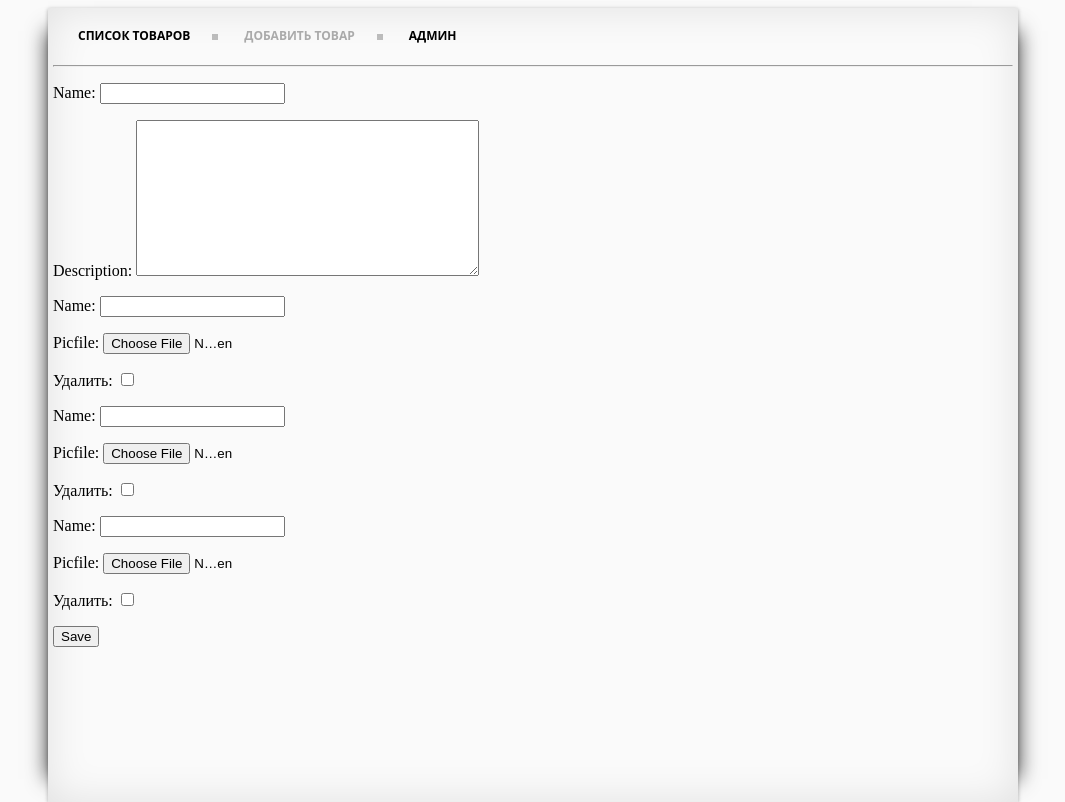
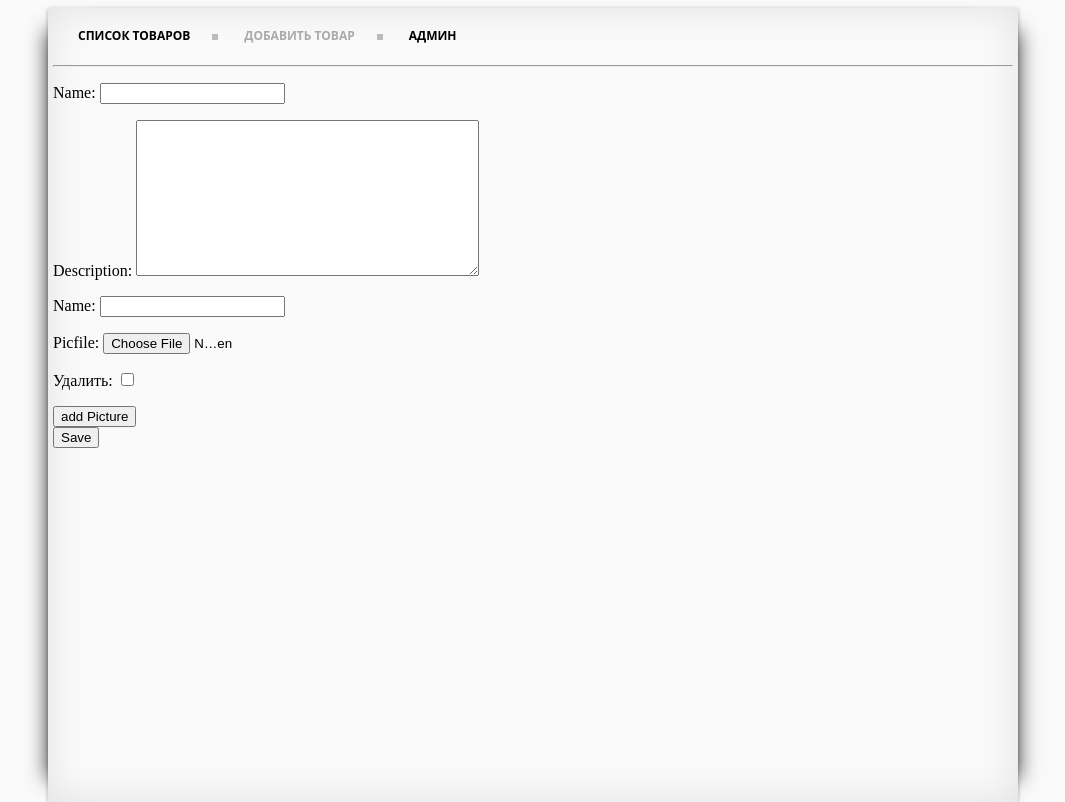
Before and after one commit to alderkien/testshop, a Django app: page /create/ in a window 1280 px wide. Shown: the whole page, without its empty margins (112-1177 px from the left). Run offline with Django 3.2, Linux system fonts and the light colour scheme; some libraries are stand-ins or nearby versions.

Commit message:
some ref

```diff
--- a/files/static/js/uploadfiles.js
+++ b/files/static/js/uploadfiles.js
@@ -29,6 +29,11 @@ function init(){
         });
 	});
 
+    $(document).on('click','#add_more',function() {
+        var form_idx = $('#id_pics-TOTAL_FORMS').val();
+        $('#form_set').append($('#empty_form').html().replace(/__prefix__/g, form_idx));
+        $('#id_pics-TOTAL_FORMS').val(parseInt(form_idx) + 1);
+    });
 }
 
 $(document).ready(init());
--- a/shop/forms.py
+++ b/shop/forms.py
@@ -1,14 +1,10 @@
 from django import forms
 from django.forms.models import inlineformset_factory
-from django.core.files import File
-from django.forms import ImageField
 from .models import Product,Picture
 from .validators import *
-from .storages import TmpStorage
-from django.core.files.images import ImageFile
+from .storages import TmpStorage,PicsStorage
 import shutil
 import pdb
-
 
 class PictureForm(forms.ModelForm):
 	picfile_str=forms.CharField(widget = forms.HiddenInput(), required = False)
@@ -24,9 +20,11 @@ class PictureForm(forms.ModelForm):
 			raise forms.ValidationError('Хоть как-то картинка должна передаться')
 		elif picfile_str:
 			ts=TmpStorage()
-			fl=ts.path(picfile_str)
-			shutil.move(fl,os.path.join(settings.MEDIA_ROOT+'pics/',picfile_str))
-			self.cleaned_data['picfile']='pics/'+picfile_str
+			ps=PicsStorage()
+			#pdb.set_trace()
+			picfile=ps.save(picfile_str,ts.open(picfile_str))
+			ts.delete(picfile_str)
+			self.cleaned_data['picfile']=picfile
 
 		return self.cleaned_data
 
@@ -37,4 +35,4 @@ class PictureForm(forms.ModelForm):
 		model = Picture
 		fields = ['name', 'picfile', 'product','picfile_str']
 
-ProductWithPicFormSet = inlineformset_factory(Product, Picture,form=PictureForm,fields=['name', 'picfile', 'product','picfile_str'])
+ProductWithPicFormSet = inlineformset_factory(Product, Picture,form=PictureForm,fields=['name', 'picfile', 'product','picfile_str'],extra=1)
--- a/shop/models.py
+++ b/shop/models.py
@@ -2,14 +2,14 @@ from django.db import models
 from django.conf import settings
 from django.core.files.storage import FileSystemStorage
 from .validators import *
-from django.db.models.signals import pre_save, pre_delete
+from django.db.models.signals import pre_delete
 from django.dispatch import receiver
 import pdb
 # Create your models here.
 
 
 
-from .storages import AjaxTmpPreloadStorage
+from .storages import PicsStorage
 
 
 class Product(models.Model):
@@ -24,7 +24,7 @@ class Product(models.Model):
 
 class Picture(models.Model):
 	name=models.CharField(max_length=100,blank=True)
-	picfile=models.ImageField(upload_to='pics',storage=FileSystemStorage(),blank=True)
+	picfile=models.ImageField(storage=PicsStorage(),blank=True)
 	product = models.ForeignKey(
 				'Product',
 				on_delete=models.CASCADE,
@@ -35,6 +35,6 @@ class Picture(models.Model):
 
 
 
-@receiver(pre_save, sender=Picture)
+@receiver(pre_delete, sender=Picture)
 def my_handler(sender,instance,**kwargs):
-	pass
+	instance.picfile.delete()
--- a/shop/templates/shop/product_form.html
+++ b/shop/templates/shop/product_form.html
@@ -6,7 +6,14 @@
 <form action="" method="post" enctype="multipart/form-data">
 	{% csrf_token %}
     {{ form.as_p }}
-    {{ pics.as_p }}
+    <div id="form_set">
+    	{{ pics.as_p }}
+	</div>
+	<input type="button" value="add Picture" id="add_more"><br>
     <input type="submit" value="Save" />
 </form>
+
+<div id="empty_form" style="display:none">
+        {{ pics.empty_form.as_p }}
+</div>
 {% endblock%}
--- a/shop/views.py
+++ b/shop/views.py
@@ -18,17 +18,27 @@ from .models import *
 
 
 
-class AjaxableResponseMixin(object):
+def index(request):
+	return render(request, 'testshop/site.html',)
+
+
+class ImgPreloadMixin(object):
 	def render_to_json_response(self, context, **response_kwargs):
 		data = json.dumps(context)
 		response_kwargs['content_type'] = 'application/json'
 		return HttpResponse(data, **response_kwargs)
 
-
-def index(request):
-	return render(request, 'testshop/site.html',)
-
-
+	def ajaxImgLoad(self, request, *args, **kwargs):
+		myfile = request.FILES['img']
+		fs = TmpStorage()
+		filename = fs.save(myfile.name, myfile)
+		uploaded_file_url = fs.url(filename)
+		context_dict = {
+			'result': 'ok',
+			'path':fs.url(''),
+			'tmpfile': filename,
+		}
+		return self.render_to_json_response(context_dict)
 
 
 class Products(ListView):
@@ -38,7 +48,7 @@ class Products(ListView):
 	def get_queryset(self):
 		return Product.objects.prefetch_related('pics').all()
 
-class ProductCreate(CreateView,AjaxableResponseMixin):
+class ProductCreate(CreateView,ImgPreloadMixin):
 
 	model = Product
 	fields = ['name','description']
@@ -46,56 +56,22 @@ class ProductCreate(CreateView,AjaxableResponseMixin):
 
 	def post(self, request, *args, **kwargs):
 		if (self.request.is_ajax()):
-			files = request.FILES
-			myfile = request.FILES['img']
-			fs = TmpStorage()
-			filename = fs.save(myfile.name, myfile)
-			uploaded_file_url = fs.url(filename)
-			context_dict = {
-				'result': 'ok',
-				'path':fs.url(''),
-				'tmpfile': filename,
-			}
-			return self.render_to_json_response(context_dict)
+			return self.ajaxImgLoad(request, *args, **kwargs)
 		else:
-
 			return super(CreateView,self).post(self, request, *args, **kwargs)
 
 	def get_context_data(self, **kwargs):
 		data = super(ProductCreate, self).get_context_data(**kwargs)
-
 		if self.request.POST:
-			"""
-			if(self.request.POST['pics-0-picfile']):
-				print(settings.BASE_DIR)
-				#fi=os.path.join(settings.BASE_DIR, self.request.POST['pics-0-picfile'])
-				fi=settings.BASE_DIR+'/files'+self.request.POST['pics-0-picfile']
-				print(fi)
-				if os.path.exists(fi):
-					tf=File(open(fi, 'w'))
-					suf=UploadedFile(fi,'some','image/png')
-					print('that file')
-					print(tf)
-					self.request.FILES['pics-0-picfile']=suf
-					print(self.request.FILES)
-
-
-			for x in self.request.FILES:
-				pprint.pprint(self.request.FILES[x])
-				for y in self.request.FILES[x]:
-					#pprint.pprint(y)
-					pass
-			"""
 			data['pics'] = ProductWithPicFormSet(self.request.POST,self.request.FILES)
 		else:
 			data['pics'] = ProductWithPicFormSet()
 		return data
 
 	def form_valid(self, form):
-
 		context = self.get_context_data()
 		formset = context['pics']
-		#pdb.set_trace()
+
 		if formset.is_valid():
 			self.object = form.save()
 			formset.instance = self.object
@@ -105,7 +81,7 @@ class ProductCreate(CreateView,AjaxableResponseMixin):
 			return self.render_to_response(self.get_context_data(form=form))
 
 
-class ProductUpdate(UpdateView):
+class ProductUpdate(UpdateView,ImgPreloadMixin):
 
 	model = Product
 	fields = ['name','description']
@@ -113,16 +89,7 @@ class ProductUpdate(UpdateView):
 
 	def post(self, request, *args, **kwargs):
 		if (self.request.is_ajax()):
-			files = request.FILES
-			myfile = request.FILES['img']
-			fs = TmpStorage()
-			filename = fs.save(myfile.name, myfile)
-			uploaded_file_url = fs.url(filename)
-			context_dict = {
-				'result': 'ok',
-				'tmpfile': uploaded_file_url,
-			}
-			return self.render_to_json_response(context_dict)
+			return self.ajaxImgLoad(request, *args, **kwargs)
 		else:
 			return super(UpdateView,self).post(self, request, *args, **kwargs)
 
--- a/testshop/settings.py
+++ b/testshop/settings.py
@@ -53,7 +53,7 @@ MIDDLEWARE = [
     'django.middleware.clickjacking.XFrameOptionsMiddleware',
     'debug_toolbar.middleware.DebugToolbarMiddleware',
 ]
-
+THUMBNAIL_BASEDIR='thumbnail'
 THUMBNAIL_ALIASES = {
     '': {
         'ico': {'size': (50, 50), 'crop': True},
```
Also changed, not shown: shop/storages.py (+4 -5 lines), shop/migrations/0006_auto_20171101_2306.py.
